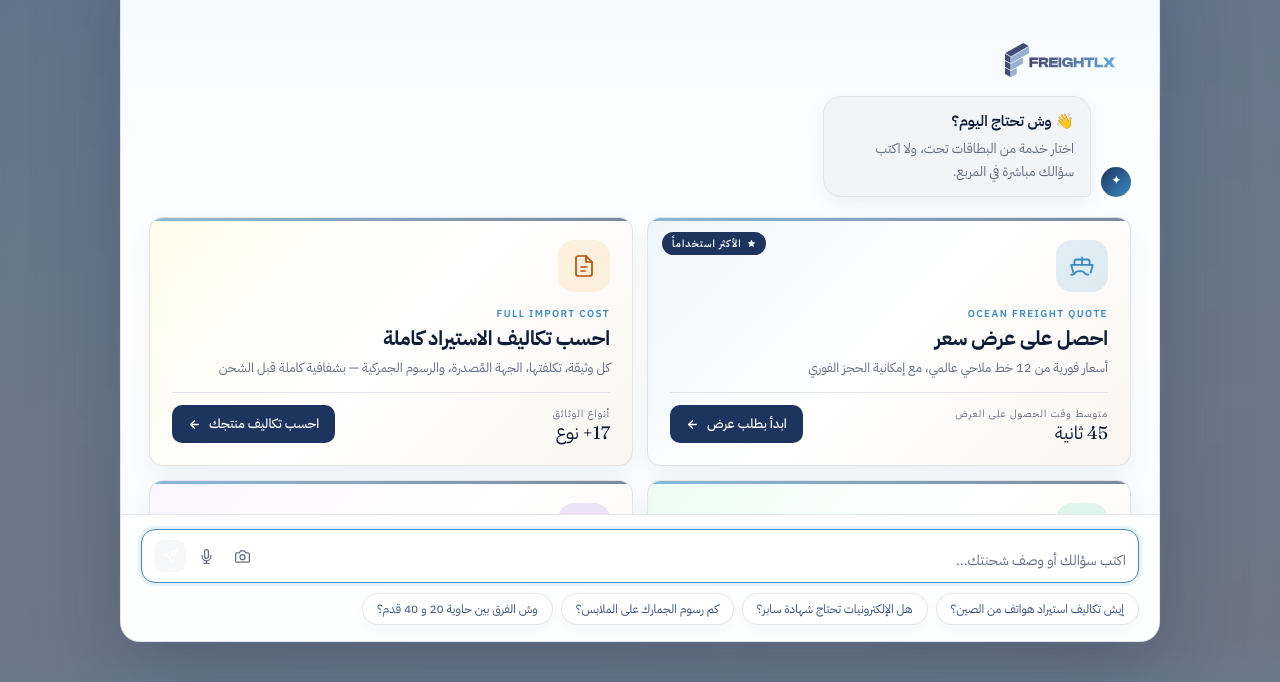
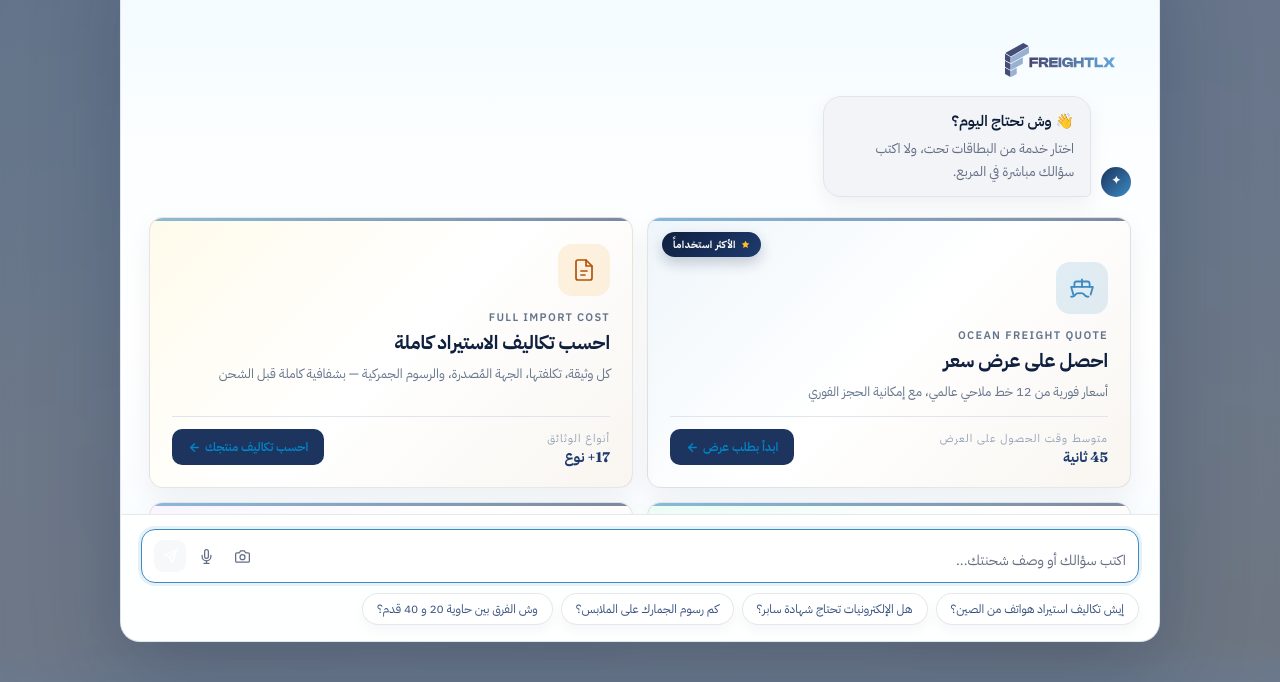
Before and after one commit to Sultanv3/Freightlx--------AI, a website: page index.html in a window 1280 px wide. Both pictures are taken after a click on the button "FREIGHTLX AI". Shown: the part 118-800 px from the top of the page. Drawn offline with nearby package versions, Linux system fonts and the light colour scheme.

Commit message:
Add files via upload

```diff
--- a/flx-design.css
+++ b/flx-design.css
@@ -686,3 +686,121 @@
     transform: translateY(0);
   }
 }
+
+/* ===========================================================
+   FIX: Welcome cards — clean layout & badge alignment
+   Ocean Freight card had the "الأكثر استخداماً" badge
+   overlapping with the Arabic title. This block fixes that.
+   =========================================================== */
+
+/* Add extra top padding so the title clears the badge */
+.flx-service-card {
+  padding-top: 26px !important;
+  overflow: hidden;
+}
+
+/* Badge re-styled: cleaner, smaller, brand-aligned */
+.flx-card-badge {
+  top: 14px !important;
+  left: 14px !important;
+  right: auto !important;
+  z-index: 3 !important;
+  padding: 5px 11px !important;
+  border-radius: 999px !important;
+  background: linear-gradient(135deg, var(--flx-navy-deep), var(--flx-navy)) !important;
+  color: var(--flx-white) !important;
+  font-size: 10px !important;
+  font-weight: 700 !important;
+  letter-spacing: 0.04em !important;
+  text-transform: none !important;
+  box-shadow: 0 6px 14px rgba(15, 31, 63, 0.22) !important;
+  display: inline-flex !important;
+  align-items: center !important;
+  gap: 5px !important;
+}
+
+.flx-card-badge svg {
+  color: #fbbf24 !important;
+  flex-shrink: 0;
+}
+
+/* The card with badge needs extra top padding so title clears */
+.flx-service-card.flx-card-sky {
+  padding-top: 44px !important;
+}
+
+/* The inner flex row was holding the icon in a weird sub-div.
+   Reset it so icon + texts stack cleanly. */
+.flx-service-card > div[style*="display:flex"][style*="gap:20px"] {
+  display: block !important;
+  gap: 0 !important;
+}
+
+/* Icon block: consistent spacing across all cards */
+.flx-card-icon {
+  margin-bottom: 14px !important;
+  width: 52px !important;
+  height: 52px !important;
+  border-radius: 14px !important;
+  display: inline-flex !important;
+  align-items: center !important;
+  justify-content: center !important;
+}
+
+/* English caption above the Arabic title */
+.flx-card-title-en {
+  font-size: 11px !important;
+  font-weight: 600 !important;
+  letter-spacing: 0.12em !important;
+  text-transform: uppercase !important;
+  color: var(--flx-text-mute) !important;
+  margin-bottom: 4px !important;
+}
+
+/* Arabic title — main heading */
+.flx-card-title-ar {
+  font-size: 19px !important;
+  font-weight: 700 !important;
+  line-height: 1.3 !important;
+  color: var(--flx-navy-deep) !important;
+  margin-bottom: 8px !important;
+}
+
+/* Description text */
+.flx-card-desc {
+  font-size: 13px !important;
+  line-height: 1.65 !important;
+  color: var(--flx-text-mute) !important;
+  margin-bottom: 14px !important;
+}
+
+/* Footer with metric + CTA — push to bottom */
+.flx-card-footer {
+  margin-top: auto !important;
+  padding-top: 12px !important;
+  border-top: 1px solid rgba(15, 31, 63, 0.06);
+  display: flex !important;
+  align-items: center !important;
+  justify-content: space-between !important;
+  gap: 12px !important;
+}
+
+.flx-card-metric-label {
+  font-size: 11px !important;
+  color: var(--flx-text-light) !important;
+  margin-bottom: 2px !important;
+}
+.flx-card-metric-value {
+  font-size: 14px !important;
+  font-weight: 700 !important;
+  color: var(--flx-navy) !important;
+}
+.flx-card-cta {
+  font-size: 12px !important;
+  font-weight: 600 !important;
+  color: var(--flx-sky-dark) !important;
+  display: inline-flex !important;
+  align-items: center !important;
+  gap: 4px !important;
+  white-space: nowrap;
+}
```
